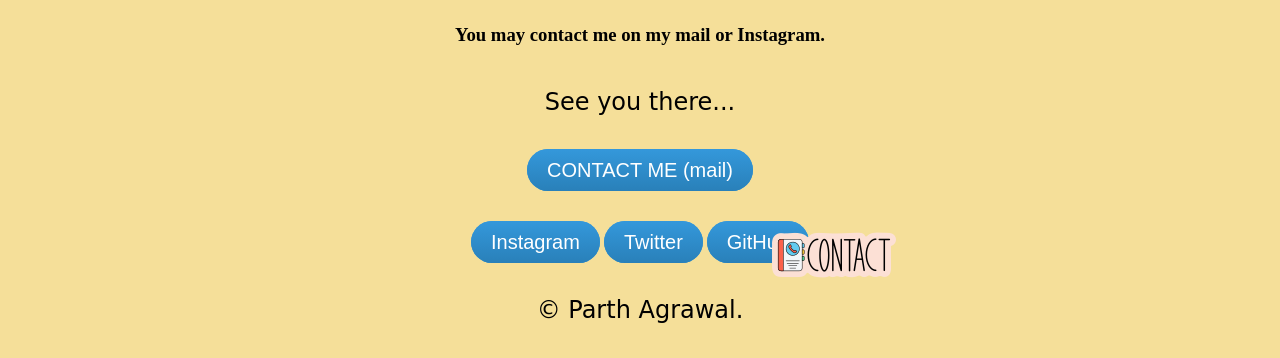
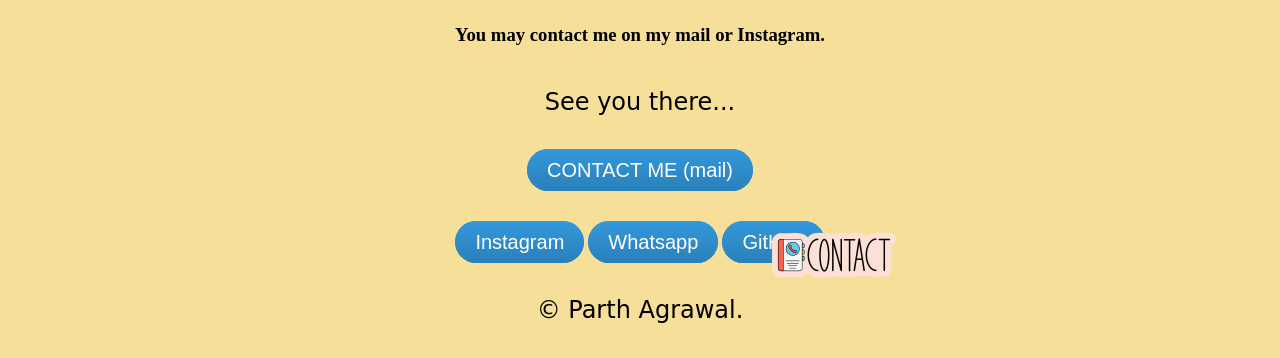
Before and after one commit to parthagrawal305/tempwebsite, a plain HTML site: page index.html in a window 1280 px wide. Shown: the part 859-1217 px from the top of the page. Drawn offline with Linux system fonts and the light colour scheme.

Commit message:
Update index.html
added click to chat on WA in the website.

```diff
--- a/index.html
+++ b/index.html
@@ -60,7 +60,7 @@
     <div class="bottom-container">
         <br>
         <a class="btn" href="https://www.instagram.com/parthagrawal660">Instagram</a>
-        <a class="btn" href="https://twitter.com/">Twitter</a>
+        <a class="btn" href="https://wa.me/917666400397?text=Hey%20Parth,%20I%20saw%20your%20website.">Whatsapp</a>
         <a class="btn" href="https://www.github.com">GitHub</a>
         <p>© Parth Agrawal.</p>
     </div>
```
